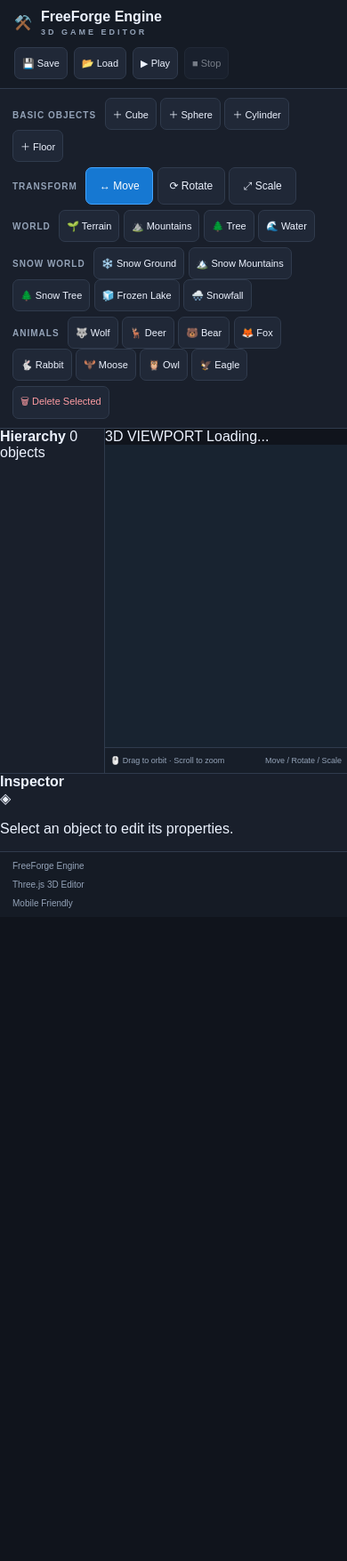
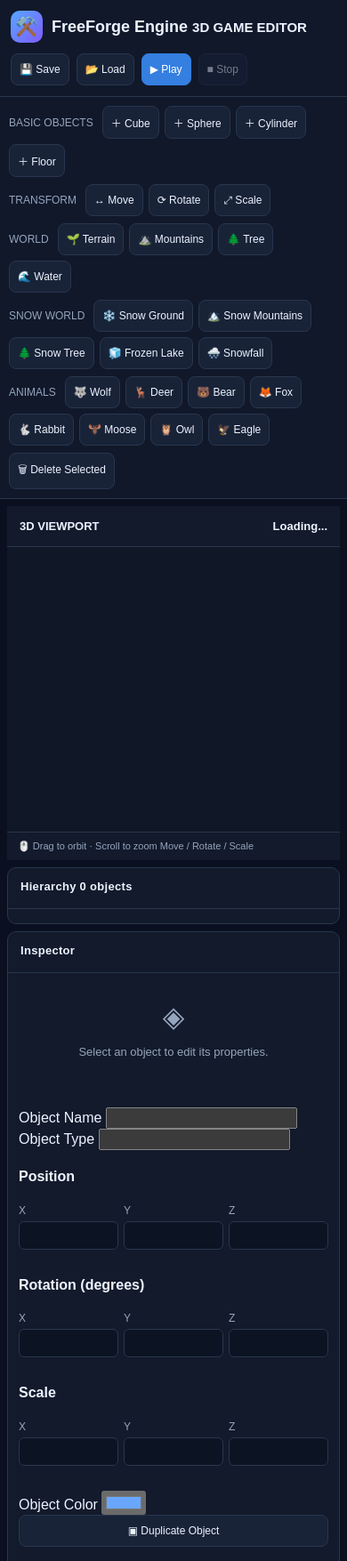
Before and after one commit to alpeshvanol8160-cell/FreeForge-Engine, a plain HTML site: page index.html in a window 390 px wide. Shown: the top 1755 px of the page at 89% size. Before the commit the page ends 1031 px from the top, so only its background shows below. Drawn offline with nearby package versions, Linux system fonts and the light colour scheme.

Commit message:
Update style.css

```diff
--- a/style.css
+++ b/style.css
@@ -1,13 +1,16 @@
 
 :root {
-  --bg: #10141c;
-  --panel: #191f2b;
-  --panel2: #202837;
-  --border: #303b4d;
+  color-scheme: dark;
+  --bg: #0b1020;
+  --panel: #121a2b;
+  --panel-2: #182338;
+  --border: #29364d;
   --text: #edf3ff;
-  --muted: #94a3b8;
-  --accent: #43a5ff;
-  --danger: #ff5e68;
+  --muted: #95a5bd;
+  --accent: #55a7ff;
+  --accent-2: #347fe0;
+  --green: #39d98a;
+  --danger: #ff647c;
 }
 
 * {
@@ -18,40 +21,43 @@
 body {
   margin: 0;
   min-height: 100%;
-  font-family: Arial, Helvetica, sans-serif;
+  width: 100%;
   background: var(--bg);
   color: var(--text);
+  font-family: Arial, Helvetica, sans-serif;
 }
 
 body {
   min-height: 100vh;
-  display: flex;
-  flex-direction: column;
+  overflow-x: hidden;
 }
 
 button,
-input {
+input,
+select {
   font: inherit;
 }
 
 button {
   cursor: pointer;
+  color: var(--text);
 }
 
-button:disabled {
-  opacity: 0.45;
-  cursor: not-allowed;
+button:focus-visible,
+input:focus-visible,
+select:focus-visible {
+  outline: 2px solid var(--accent);
+  outline-offset: 2px;
 }
 
 .topbar {
   min-height: 64px;
-  padding: 10px 16px;
+  padding: 12px 18px;
   display: flex;
+  align-items: center;
   justify-content: space-between;
-  align-items: center;
   gap: 12px;
-  flex-wrap: wrap;
-  background: #151b25;
+  background: #10182a;
   border-bottom: 1px solid var(--border);
 }
 
@@ -59,200 +65,153 @@
   display: flex;
   align-items: center;
   gap: 10px;
-  font-size: 19px;
-  font-weight: 800;
+  font-size: 18px;
+  font-weight: 700;
 }
 
-.brand small {
-  display: block;
-  margin-top: 3px;
-  color: var(--muted);
-  font-size: 9px;
-  letter-spacing: 3px;
-}
-
-.brand-mark {
+.brand-icon {
   display: grid;
   place-items: center;
   width: 36px;
   height: 36px;
-  border-radius: 9px;
+  border-radius: 10px;
+  background: linear-gradient(135deg, #55a7ff, #805cff);
   color: white;
-  background: linear-gradient(135deg, #43a5ff, #795cff);
+  font-size: 21px;
 }
 
-.top-actions {
-  display: flex;
-  gap: 7px;
-  flex-wrap: wrap;
-}
-
-.btn,
-.tool {
-  min-height: 36px;
-  padding: 8px 12px;
-  color: var(--text);
-  background: var(--panel2);
-  border: 1px solid var(--border);
-  border-radius: 7px;
-  font-size: 12px;
-}
-
-.btn:hover,
-.tool:hover {
-  border-color: var(--accent);
-}
-
-.btn.primary {
-  background: #1678d2;
-  border-color: #3299ff;
-  color: white;
-}
-
-.toolbar {
+.top-actions,
+.toolbar,
+.tool-group {
   display: flex;
   align-items: center;
   flex-wrap: wrap;
   gap: 8px;
+}
+
+.tool {
+  min-height: 36px;
+  padding: 8px 12px;
+  border: 1px solid var(--border);
+  border-radius: 8px;
+  background: var(--panel-2);
+  color: var(--text);
+  transition: background 0.15s, border-color 0.15s;
+}
+
+.tool:hover {
+  background: #24334c;
+  border-color: #506581;
+}
+
+.tool.primary {
+  background: var(--accent-2);
+  border-color: var(--accent-2);
+  color: white;
+}
+
+.tool.primary:hover {
+  background: #2469c6;
+}
+
+.tool:disabled {
+  opacity: 0.45;
+  cursor: not-allowed;
+}
+
+.toolbar {
   padding: 10px 14px;
-  background: var(--panel);
+  min-height: 56px;
   border-bottom: 1px solid var(--border);
+  background: #10182a;
 }
 
 .toolbar-label {
-  margin-right: 5px;
+  margin-right: 4px;
   color: var(--muted);
-  font-size: 10px;
-  font-weight: bold;
-  letter-spacing: 1px;
-}
-
-.tool.danger {
-  color: #ff9da3;
-}
-
-.hint {
-  margin-left: auto;
-  color: var(--muted);
-  font-size: 11px;
+  font-size: 12px;
 }
 
 .workspace {
-  flex: 1;
-  min-height: 480px;
   display: grid;
-  grid-template-columns: 205px minmax(0, 1fr) 245px;
+  grid-template-columns: 220px minmax(0, 1fr) 260px;
+  gap: 10px;
+  padding: 10px;
+  min-height: calc(100vh - 150px);
 }
 
 .panel {
   min-width: 0;
   background: var(--panel);
-  border-right: 1px solid var(--border);
+  border: 1px solid var(--border);
+  border-radius: 10px;
+  overflow: hidden;
 }
 
-.inspector-panel {
-  border-right: 0;
-  border-left: 1px solid var(--border);
-}
-
-.panel-title {
-  display: flex;
-  justify-content: space-between;
-  align-items: center;
-  padding: 15px 12px;
+.panel-heading {
+  min-height: 46px;
+  padding: 13px 14px;
   border-bottom: 1px solid var(--border);
-  font-size: 10px;
-  font-weight: bold;
-  letter-spacing: 0.8px;
-}
-
-.panel-title span {
-  padding: 3px 7px;
-  background: var(--panel2);
-  border-radius: 5px;
-  color: var(--muted);
-}
-
-.scene-root {
-  padding: 14px 12px 8px;
-  font-size: 12px;
-  color: #c4d7f3;
+  font-size: 13px;
+  font-weight: 700;
+  letter-spacing: 0.3px;
 }
 
 .hierarchy-list {
-  padding: 4px 7px;
+  padding: 8px;
 }
 
 .object-row {
   display: flex;
   align-items: center;
-  gap: 7px;
+  gap: 8px;
   width: 100%;
-  margin: 3px 0;
-  padding: 10px 8px;
+  padding: 10px;
+  margin-bottom: 4px;
+  border: 1px solid transparent;
+  border-radius: 7px;
+  background: transparent;
+  color: var(--text);
   text-align: left;
-  color: var(--text);
-  background: transparent;
-  border: 1px solid transparent;
-  border-radius: 6px;
-  font-size: 12px;
   overflow-wrap: anywhere;
 }
 
 .object-row:hover {
-  background: var(--panel2);
+  background: var(--panel-2);
 }
 
 .object-row.selected {
-  background: #163e60;
-  border-color: #267cbd;
+  background: #203858;
+  border-color: var(--accent);
 }
 
-.object-icon {
-  color: var(--accent);
-}
-
-.panel-foot {
-  padding: 12px;
-  color: var(--muted);
-  font-size: 10px;
-  line-height: 1.6;
-}
-
-.viewport-wrap {
+.viewport-panel {
   position: relative;
   display: flex;
   flex-direction: column;
-  min-width: 0;
-  min-height: 480px;
-  background: #111923;
+  min-height: 420px;
 }
 
-.viewport-header,
-.viewport-footer {
+.viewport-heading {
   display: flex;
+  align-items: center;
   justify-content: space-between;
-  gap: 10px;
-  padding: 11px 13px;
-  color: var(--muted);
-  font-size: 10px;
-  background: #171e29;
-}
-
-.viewport-header {
+  gap: 8px;
+  min-height: 46px;
+  padding: 10px 14px;
+  background: var(--panel);
   border-bottom: 1px solid var(--border);
-}
-
-.viewport-footer {
-  border-top: 1px solid var(--border);
+  font-size: 13px;
+  font-weight: 700;
 }
 
 #viewport {
   position: relative;
   flex: 1;
-  min-height: 380px;
+  min-height: 360px;
   overflow: hidden;
-  background: #182330;
+  background: #101827;
+  touch-action: none;
 }
 
 #viewport canvas {
@@ -260,297 +219,201 @@
   width: 100%;
   height: 100%;
   touch-action: none;
-  outline: none;
 }
 
-.viewport-overlay {
-  position: absolute;
-  top: 52px;
-  left: 12px;
-  display: flex;
-  gap: 6px;
-  pointer-events: none;
-}
-
-.overlay-chip {
-  padding: 5px 7px;
-  color: #c4d7f3;
-  background: #111923cc;
-  border: 1px solid #39485c;
-  border-radius: 4px;
-  font-size: 9px;
-}
-
-.empty-state {
-  padding: 18px 13px;
+.viewport-footer {
+  padding: 9px 12px;
   color: var(--muted);
-  font-size: 12px;
-  line-height: 1.7;
-}
-
-.inspector {
-  display: flex;
-  flex-direction: column;
-  gap: 16px;
-  padding: 13px;
-}
-
-.inspector > label,
-.inspector .triple label {
-  display: flex;
-  flex-direction: column;
-  gap: 7px;
-  min-width: 0;
-  color: #b9c8dc;
+  background: var(--panel);
+  border-top: 1px solid var(--border);
   font-size: 11px;
 }
 
-input[type="text"],
-input[type="number"] {
-  width: 100%;
-  min-width: 0;
-  min-height: 35px;
-  padding: 7px 8px;
-  color: var(--text);
-  background: #111722;
-  border: 1px solid var(--border);
-  border-radius: 5px;
-  outline: none;
+.play-overlay {
+  position: absolute;
+  inset: 46px 0 35px;
+  z-index: 5;
+  display: flex;
+  align-items: center;
+  justify-content: center;
+  padding: 20px;
+  background: rgba(5, 10, 20, 0.82);
 }
 
-input:focus {
-  border-color: var(--accent);
+#playOverlay[hidden] {
+  display: none !important;
 }
 
-input:disabled {
-  opacity: 0.65;
+.play-card {
+  width: min(100%, 320px);
+  padding: 24px;
+  border: 1px solid var(--border);
+  border-radius: 14px;
+  background: #151f32;
+  text-align: center;
+  box-shadow: 0 18px 55px rgba(0, 0, 0, 0.4);
 }
 
-input[type="color"] {
-  width: 100%;
-  height: 38px;
-  padding: 3px;
-  background: #111722;
-  border: 1px solid var(--border);
-  border-radius: 5px;
+.play-card h2 {
+  margin-top: 0;
 }
 
-.property-group {
-  display: flex;
-  flex-direction: column;
-  gap: 10px;
+.inspector-panel {
+  padding-bottom: 12px;
 }
 
-.property-group h3 {
-  margin: 0;
+.empty-inspector {
+  padding: 30px 14px;
+  color: var(--muted);
+  text-align: center;
+  font-size: 13px;
+}
+
+.empty-icon {
+  margin-bottom: 12px;
+  font-size: 32px;
+}
+
+#inspectorContent {
+  padding: 12px;
+}
+
+.property-section {
+  margin-bottom: 18px;
+}
+
+.property-section h3 {
+  margin: 0 0 12px;
   padding-bottom: 8px;
-  color: var(--text);
   border-bottom: 1px solid var(--border);
+  font-size: 12px;
+  color: #bcd0ed;
+}
+
+.property-section label {
+  display: block;
+  margin-bottom: 10px;
+  color: var(--muted);
   font-size: 12px;
 }
 
-.triple {
+.property-section input,
+.property-section select {
+  display: block;
+  width: 100%;
+  min-width: 0;
+  margin-top: 5px;
+  padding: 9px;
+  border: 1px solid var(--border);
+  border-radius: 6px;
+  background: #0c1424;
+  color: var(--text);
+}
+
+.vector-inputs {
   display: grid;
   grid-template-columns: repeat(3, minmax(0, 1fr));
   gap: 6px;
+  margin-top: 6px;
 }
 
-.triple label {
-  font-size: 10px !important;
+.vector-inputs input {
+  width: 100%;
+  min-width: 0;
+  padding: 8px 4px;
+  text-align: center;
 }
 
-.triple input {
-  padding: 6px 3px;
-}
-
-.btn.full {
+.full-width {
   width: 100%;
 }
 
 .statusbar {
   display: flex;
+  flex-wrap: wrap;
   justify-content: space-between;
-  gap: 10px;
+  gap: 8px;
   padding: 10px 14px;
+  border-top: 1px solid var(--border);
+  background: #10182a;
   color: var(--muted);
-  background: #151b25;
-  border-top: 1px solid var(--border);
-  font-size: 10px;
+  font-size: 12px;
 }
 
-.status-dot {
-  display: inline-block;
-  width: 7px;
-  height: 7px;
-  margin-right: 5px;
-  background: #36d399;
-  border-radius: 50%;
+#statusText {
+  overflow-wrap: anywhere;
 }
 
-.play-overlay {
-  position: absolute;
-  inset: 40px 0 30px;
-  z-index: 5;
-  display: grid;
-  place-items: center;
-  background: #080d18a8;
-}
-
-.play-card {
-  width: min(280px, 90%);
-  padding: 22px;
-  text-align: center;
-  background: var(--panel);
-  border: 1px solid var(--border);
-  border-radius: 12px;
-  box-shadow: 0 15px 50px #0007;
-}
-
-.play-card p {
-  color: var(--muted);
-  font-size: 12px;
-  line-height: 1.6;
-}
-
-.hidden {
-  display: none !important;
-}
-
-@media (max-width: 900px) {
+@media (max-width: 1000px) {
   .workspace {
-    grid-template-columns: 160px minmax(0, 1fr);
+    grid-template-columns: 180px minmax(0, 1fr);
   }
 
   .inspector-panel {
     grid-column: 1 / -1;
-    border-top: 1px solid var(--border);
-    border-left: 0;
   }
 
-  .inspector {
+  #inspectorContent {
     display: grid;
     grid-template-columns: repeat(2, minmax(0, 1fr));
-  }
-
-  .inspector.hidden {
-    display: none !important;
-  }
-
-  .inspector .property-group {
-    min-width: 0;
-  }
-
-  .inspector .btn.full {
-    align-self: end;
-  }
-
-  #viewport {
-    min-height: 400px;
+    gap: 12px;
   }
 }
 
-@media (max-width: 560px) {
+@media (max-width: 600px) {
   .topbar {
     align-items: flex-start;
-  }
-
-  .brand {
-    font-size: 16px;
+    flex-direction: column;
+    padding: 12px;
   }
 
   .top-actions {
     width: 100%;
   }
 
-  .top-actions .btn {
-    flex: 1;
-    padding: 8px 6px;
+  .toolbar {
+    align-items: stretch;
+    padding: 10px;
   }
 
-  .toolbar {
+  .tool-group {
     gap: 6px;
   }
 
-  .toolbar-label {
-    width: 100%;
-  }
-
   .tool {
-    padding: 8px;
-    font-size: 11px;
-  }
-
-  .hint {
-    width: 100%;
-    margin-left: 0;
+    padding: 9px;
+    font-size: 12px;
   }
 
   .workspace {
-    grid-template-columns: 118px minmax(0, 1fr);
-    min-height: 0;
+    grid-template-columns: minmax(0, 1fr);
+    padding: 8px;
+    gap: 8px;
   }
 
-  .panel-title {
-    padding: 12px 7px;
-    font-size: 9px;
-  }
-
-  .hierarchy-list {
-    padding: 4px;
-  }
-
-  .object-row {
-    padding: 9px 5px;
-    font-size: 10px;
-  }
-
-  .scene-root {
-    padding: 12px 6px 7px;
-    font-size: 10px;
-  }
-
-  .viewport-wrap {
-    min-height: 400px;
+  .viewport-panel {
+    grid-row: 1;
+    min-height: 380px;
   }
 
   #viewport {
-    min-height: 340px;
+    min-height: 320px;
   }
 
-  .viewport-header,
-  .viewport-footer {
-    padding: 9px 6px;
-    font-size: 9px;
+  .hierarchy-panel {
+    grid-row: 2;
   }
 
-  .inspector {
-    grid-template-columns: 1fr;
-    padding: 12px;
+  .inspector-panel {
+    grid-row: 3;
+    grid-column: auto;
+  }
+
+  #inspectorContent {
+    display: block;
   }
 
   .statusbar {
-    flex-direction: column;
+    font-size: 11px;
   }
 }
-
-.transform-tool.active {
-  background: #1678d2;
-  border-color: #43a5ff;
-  color: #ffffff;
-}
-
-.transform-tool {
-  touch-action: manipulation;
-  min-width: 76px;
-}
-
-@media (max-width: 560px) {
-  .transform-tool {
-    min-height: 42px;
-    flex: 1;
-    font-size: 12px;
-  }
-}
-#playOverlay[hidden] {
-  display: none !important;
-}
```
